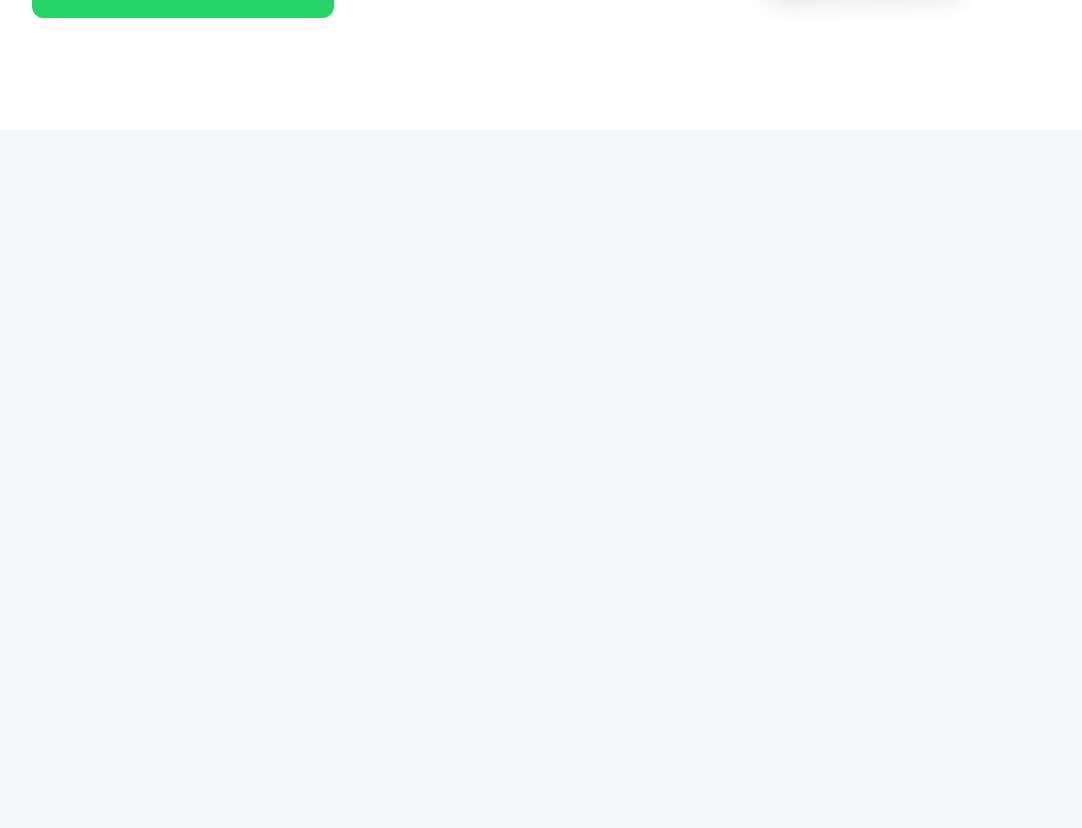
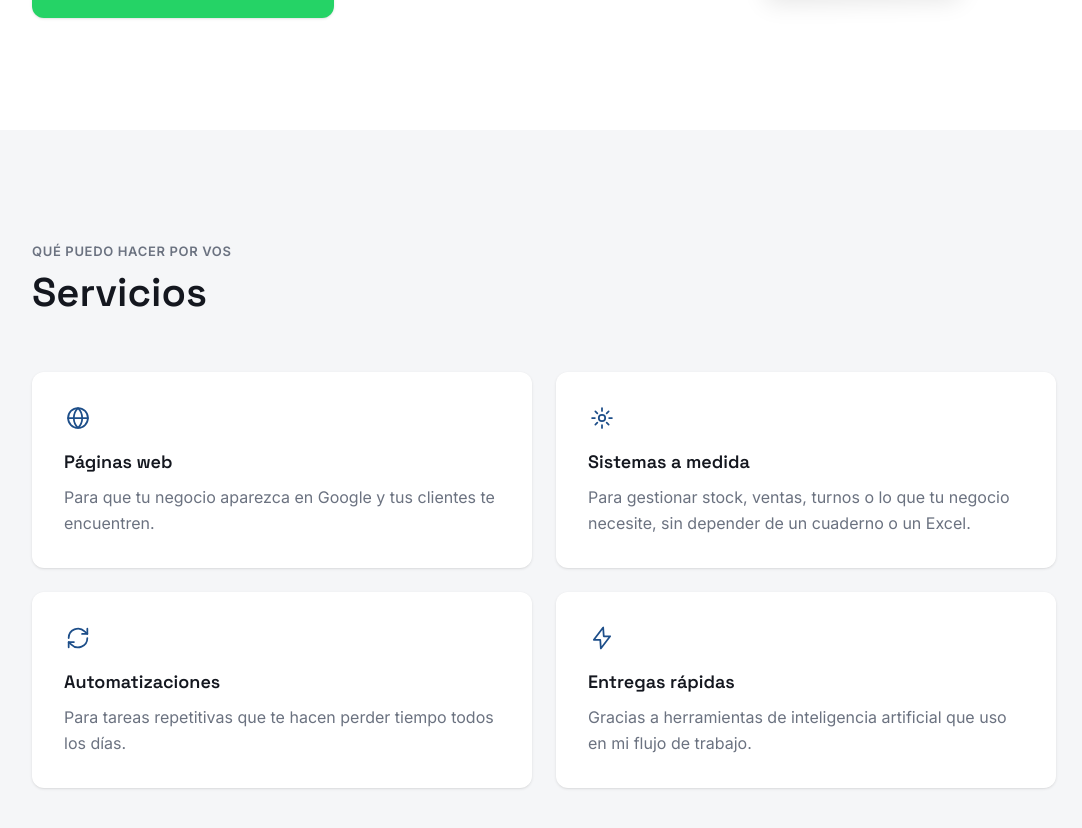
Before and after one commit to MaximoAndriola/portfolio, a Next.js app: page / in a window 1280 px wide. Shown: the part 504-1332 px from the top of the page, without its empty margins (96-1178 px from the left). Before the commit the page ends 800 px from the top, so only its background shows below. Built offline with nearby package versions, Linux system fonts and the light colour scheme.

Commit message:
feat: agregar sección de servicios

```diff
--- a/src/app/page.tsx
+++ b/src/app/page.tsx
@@ -1,9 +1,11 @@
 import Hero from "@/components/Hero";
+import Services from "@/components/Services";
 
 export default function Home() {
   return (
     <main>
       <Hero />
+      <Services />
     </main>
   );
 }
--- /dev/null
+++ b/src/components/Services.tsx
@@ -0,0 +1,65 @@
+import Container from "@/components/ui/Container";
+import Reveal from "@/components/ui/Reveal";
+import { AutomationIcon, BoltIcon, SystemIcon, WebIcon } from "@/components/icons";
+
+const SERVICES = [
+  {
+    icon: WebIcon,
+    title: "Páginas web",
+    description: "Para que tu negocio aparezca en Google y tus clientes te encuentren.",
+  },
+  {
+    icon: SystemIcon,
+    title: "Sistemas a medida",
+    description:
+      "Para gestionar stock, ventas, turnos o lo que tu negocio necesite, sin depender de un cuaderno o un Excel.",
+  },
+  {
+    icon: AutomationIcon,
+    title: "Automatizaciones",
+    description: "Para tareas repetitivas que te hacen perder tiempo todos los días.",
+  },
+  {
+    icon: BoltIcon,
+    title: "Entregas rápidas",
+    description:
+      "Gracias a herramientas de inteligencia artificial que uso en mi flujo de trabajo.",
+  },
+];
+
+/**
+ * Servicios — mobile 1 columna, desktop grid 2x2.
+ * Ver CLAUDE.md § "Servicios — layout específico".
+ */
+export default function Services() {
+  return (
+    <section className="bg-bg py-16 lg:py-28">
+      <Container>
+        <Reveal>
+          <p className="text-[0.8125rem] font-semibold uppercase tracking-wider text-muted">
+            Qué puedo hacer por vos
+          </p>
+          <h2 className="mt-2 font-heading text-[1.75rem] leading-tight font-semibold text-ink sm:text-4xl lg:text-[2.5rem] lg:leading-[1.15]">
+            Servicios
+          </h2>
+        </Reveal>
+
+        <div className="mt-10 grid grid-cols-1 gap-5 md:grid-cols-2 lg:mt-14 lg:gap-6">
+          {SERVICES.map((service, i) => (
+            <Reveal key={service.title} delay={i * 80}>
+              <div className="h-full rounded-xl bg-surface p-8 shadow-sm transition-all duration-200 md:hover:-translate-y-0.5 md:hover:shadow-md">
+                <service.icon className="h-7 w-7 text-brand" />
+                <h3 className="mt-4 font-heading text-lg font-semibold text-ink">
+                  {service.title}
+                </h3>
+                <p className="mt-2 text-sm leading-relaxed text-muted sm:text-base">
+                  {service.description}
+                </p>
+              </div>
+            </Reveal>
+          ))}
+        </div>
+      </Container>
+    </section>
+  );
+}
```
